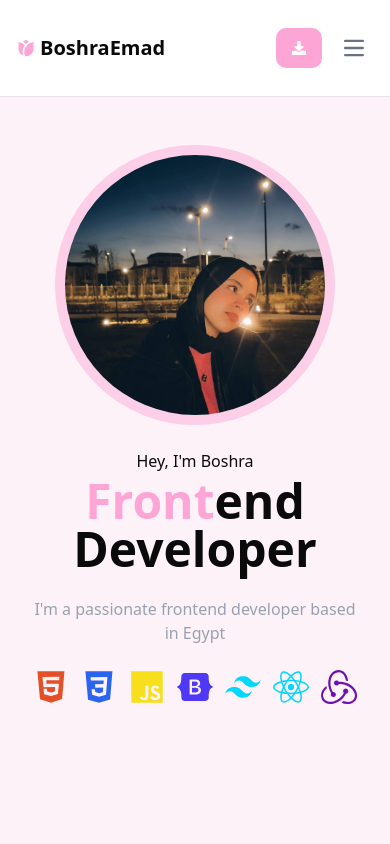
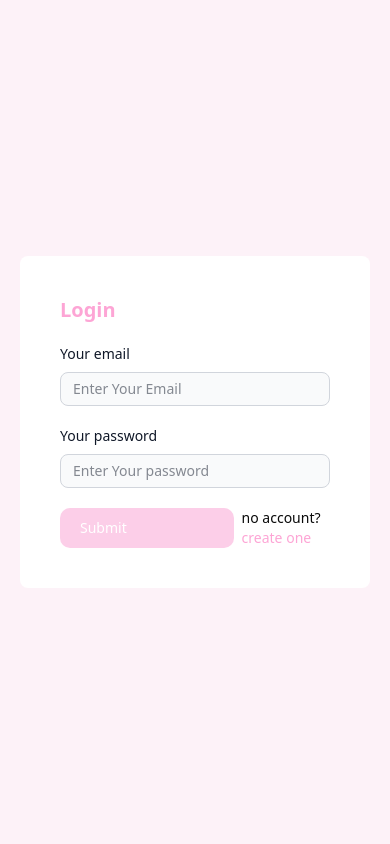
Before and after one commit to boshraemad/B-Portfolio, a React (Vite) app: page / in a window 390 px wide. Shown: the top 844 px of the page. Built offline with nearby package versions, Linux system fonts and the light colour scheme; no server answers.

Commit message:
create login && signup pages

```diff
--- a/src/App.jsx
+++ b/src/App.jsx
@@ -6,6 +6,8 @@ import HomePageLayout from "./pages/homePageLayout";
 import Projects from "./pages/projects";
 import { QueryClient , QueryClientProvider } from '@tanstack/react-query';
 import { ReactQueryDevtools } from '@tanstack/react-query-devtools'
+import Login from './pages/login';
+import Signup from './pages/signup';
 
 const queryClient = new QueryClient()
 
@@ -14,7 +16,9 @@ function App() {
     <QueryClientProvider client={queryClient}>
       <ReactQueryDevtools initialIsOpen={false}/>
         <Routes>
-        <Route path="/" element={<HomePage/>}>
+        <Route path="/" element={<Login/>}/>
+        <Route path="/signup" element={<Signup/>}/>
+        <Route path="/home" element={<HomePage/>}>
           <Route index element={<HomePageLayout/>}/>
           <Route path="projects" element={<Projects/>}/>
         </Route>
--- a/src/components/navbar.jsx
+++ b/src/components/navbar.jsx
@@ -26,16 +26,16 @@ function NavBar(){
         <div className="absolute md:relative md:top-0 md:left-0 top-[65px] left-0 z-50 items-center justify-between hidden w-full md:flex md:w-auto md:order-1" id="navbar-sticky">
         <ul className="flex flex-col p-4 md:p-0 mt-4 font-medium border border-gray-100 rounded-lg bg-gray-50 md:space-x-8 rtl:space-x-reverse md:flex-row md:mt-0 md:border-0 md:bg-white dark:bg-gray-800 md:dark:bg-gray-900 dark:border-gray-300">
         <li>
-            <NavLink onClick={()=>{scrollToElement("home")}} to="/#home" end className={()=>`block py-2 px-3 rounded-sm md:bg-transparent  md:p-0 md:dark:text-pink-500 ${location.pathname==="/" && location.hash === "#home" ? "text-pink-400" : ""}`} aria-current="page">Home</NavLink>
+            <NavLink onClick={()=>{scrollToElement("home")}} to="../home/#home" end className={()=>`block py-2 px-3 rounded-sm md:bg-transparent  md:p-0 md:dark:text-pink-500 ${location.pathname==="/" && location.hash === "#home" ? "text-pink-400" : ""}`} aria-current="page">Home</NavLink>
         </li>
         <li>
-            <NavLink onClick={()=>{scrollToElement("about-me")}} to="/#about-me" end  className={()=>`block py-2 px-3 rounded-sm md:bg-transparent  md:p-0 md:dark:text-pink-500 ${location.hash === "#about-me" ? "text-pink-400" : ""}`}>About</NavLink>
+            <NavLink onClick={()=>{scrollToElement("about-me")}} to="../home/#about-me" end  className={()=>`block py-2 px-3 rounded-sm md:bg-transparent  md:p-0 md:dark:text-pink-500 ${location.hash === "#about-me" ? "text-pink-400" : ""}`}>About</NavLink>
         </li>
         <li>
-            <NavLink onClick={()=>{scrollToElement("stats")}} to="/#stats"  end  className={()=>`block py-2 px-3 rounded-sm md:bg-transparent  md:p-0 md:dark:text-pink-500 ${location.hash === "#stats" ? "text-pink-400" : ""}`}>Stats</NavLink>
+            <NavLink onClick={()=>{scrollToElement("stats")}} to="../home/#stats"  end  className={()=>`block py-2 px-3 rounded-sm md:bg-transparent  md:p-0 md:dark:text-pink-500 ${location.hash === "#stats" ? "text-pink-400" : ""}`}>Stats</NavLink>
         </li>
         <li>
-            <NavLink to="projects" end className={({isActive})=>`block py-2 px-3 rounded-sm md:bg-transparent  md:p-0 md:dark:text-pink-500 ${isActive ? "text-pink-400" : ""}`}>Projects</NavLink>
+            <NavLink to="../home/projects" end className={({isActive})=>`block py-2 px-3 rounded-sm md:bg-transparent  md:p-0 md:dark:text-pink-500 ${isActive ? "text-pink-400" : ""}`}>Projects</NavLink>
         </li>
         </ul>
         </div>
--- /dev/null
+++ b/src/pages/login.jsx
@@ -0,0 +1,52 @@
+import { Link } from "react-router-dom";
+
+function Login() {
+  return (
+    <div className="h-[100vh] w-full  flex items-center justify-center bg-pink-50">
+      <form className="md:w-[450px] w-[350px] mx-auto p-10 rounded-md bg-white">
+      <h1 className="text-xl mb-5 font-bold text-pink-300">Login</h1>
+        <div className="mb-5">
+          <label
+            htmlFor="email"
+            className="block mb-2 text-sm font-medium text-gray-900 dark:text-white"
+          >
+            Your email
+          </label>
+          <input
+            type="email"
+            id="email"
+            className="bg-gray-50 border border-gray-300 text-gray-900 text-sm rounded-md focus:ring-pink-500 focus:border-pink-500 block w-full px-3 py-1.5 dark:bg-gray-700 dark:border-gray-600 dark:placeholder-gray-400 dark:text-white dark:focus:ring-pink-500 dark:focus:border-pink-500"
+            placeholder="Enter Your Email"
+            required
+          />
+        </div>
+        <div className="mb-5">
+          <label
+            htmlFor="password"
+            className="block mb-2 text-sm font-medium text-gray-900 dark:text-white"
+          >
+            Your password
+          </label>
+          <input
+            type="password"
+            id="password"
+            className="bg-gray-50 border border-gray-300 text-gray-900 text-sm rounded-md focus:ring-pink-500 focus:border-pink-500 block w-full px-3 py-1.5 dark:bg-gray-700 dark:border-gray-600 dark:placeholder-gray-400 dark:text-white dark:focus:ring-pink-500 dark:focus:border-pink-500"
+            placeholder="Enter Your password"
+            required
+          />
+        </div>
+        <div  className="flex items-center gap-2">
+        <button
+          type="submit"
+          className=" flex items-center gap-2 cursor-pointer text-white bg-pink-200 hover:bg-pink-300 focus:ring-4 focus:outline-none focus:ring-pink-300 font-medium rounded-lg text-sm w-full sm:w-auto px-5 py-2.5 text-center dark:bg-pink-600 dark:hover:bg-pink-700 dark:focus:ring-pink-800"
+        >
+          Submit
+        </button>
+        <p className="text-sm">no account? <Link to="/signup" className="text-pink-300">create one</Link></p>
+        </div>
+      </form>
+    </div>
+  );
+}
+
+export default Login;
--- /dev/null
+++ b/src/pages/signup.jsx
@@ -0,0 +1,66 @@
+import { Link } from "react-router-dom";
+function Signup(){
+    return(
+        <div className="h-[100vh] w-full  flex items-center justify-center bg-pink-50">
+        <form className="md:w-[450px] w-[350px] mx-auto p-10 rounded-md bg-white">
+        <h1 className="text-xl mb-5 font-bold text-pink-300">Signup</h1>
+        <div className="mb-5">
+            <label
+              htmlFor="username"
+              className="block mb-2 text-sm font-medium text-gray-900 dark:text-white"
+            >
+              Your username
+            </label>
+            <input
+              type="text"
+              id="username"
+              className="bg-gray-50 border border-gray-300 text-gray-900 text-sm rounded-md focus:ring-pink-500 focus:border-pink-500 block w-full px-3 py-1.5 dark:bg-gray-700 dark:border-gray-600 dark:placeholder-gray-400 dark:text-white dark:focus:ring-pink-500 dark:focus:border-pink-500"
+              placeholder="username"
+              required
+            />
+          </div>
+          <div className="mb-5">
+            <label
+              htmlFor="email"
+              className="block mb-2 text-sm font-medium text-gray-900 dark:text-white"
+            >
+              Your email
+            </label>
+            <input
+              type="email"
+              id="email"
+              className="bg-gray-50 border border-gray-300 text-gray-900 text-sm rounded-md focus:ring-pink-500 focus:border-pink-500 block w-full px-3 py-1.5 dark:bg-gray-700 dark:border-gray-600 dark:placeholder-gray-400 dark:text-white dark:focus:ring-pink-500 dark:focus:border-pink-500"
+              placeholder="Enter Your Email"
+              required
+            />
+          </div>
+          <div className="mb-5">
+            <label
+              htmlFor="password"
+              className="block mb-2 text-sm font-medium text-gray-900 dark:text-white"
+            >
+              Your password
+            </label>
+            <input
+              type="password"
+              id="password"
+              className="bg-gray-50 border border-gray-300 text-gray-900 text-sm rounded-md focus:ring-pink-500 focus:border-pink-500 block w-full px-3 py-1.5 dark:bg-gray-700 dark:border-gray-600 dark:placeholder-gray-400 dark:text-white dark:focus:ring-pink-500 dark:focus:border-pink-500"
+              placeholder="Enter Your password"
+              required
+            />
+          </div>
+          <div  className="flex items-center gap-2">
+          <button
+            type="submit"
+            className=" flex items-center gap-2 cursor-pointer text-white bg-pink-200 hover:bg-pink-300 focus:ring-4 focus:outline-none focus:ring-pink-300 font-medium rounded-lg text-sm w-full sm:w-auto px-5 py-2.5 text-center dark:bg-pink-600 dark:hover:bg-pink-700 dark:focus:ring-pink-800"
+          >
+            Submit
+          </button>
+          <p className="text-sm">already have account? <Link to="/" className="text-pink-300">login</Link></p>
+          </div>
+        </form>
+      </div>
+    )
+}
+
+export default Signup;
```
